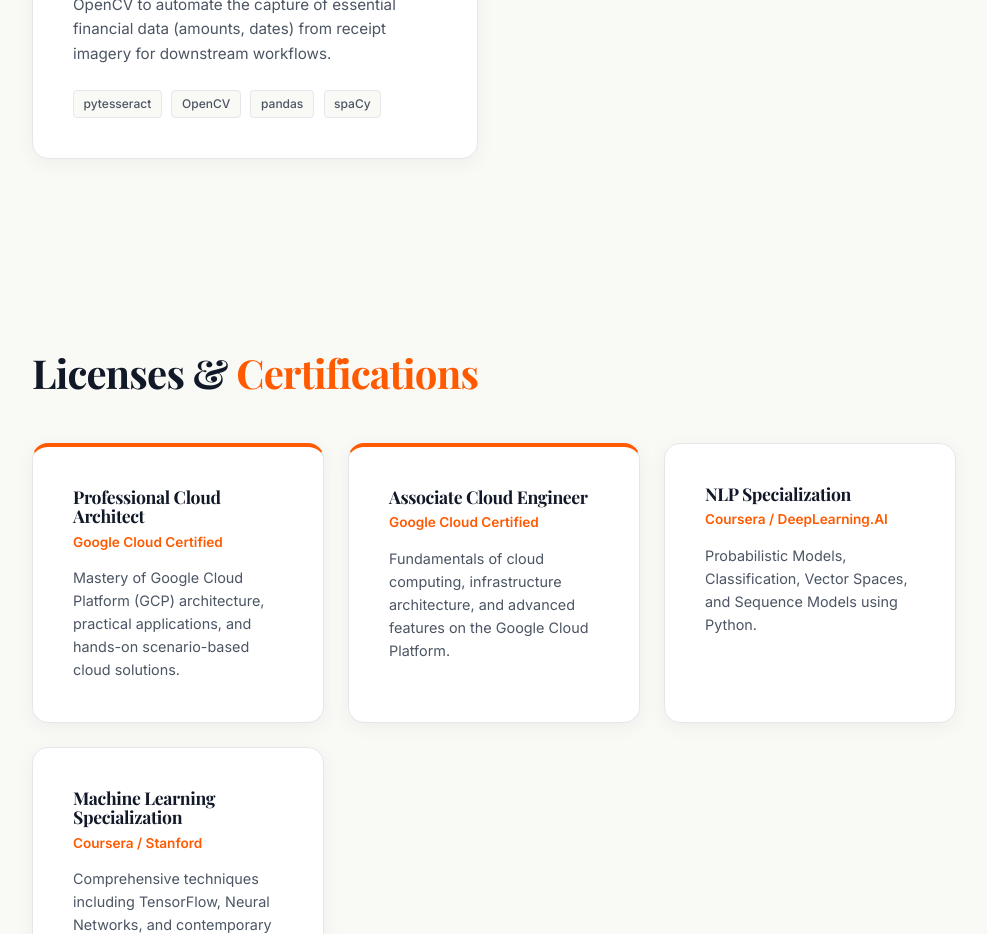
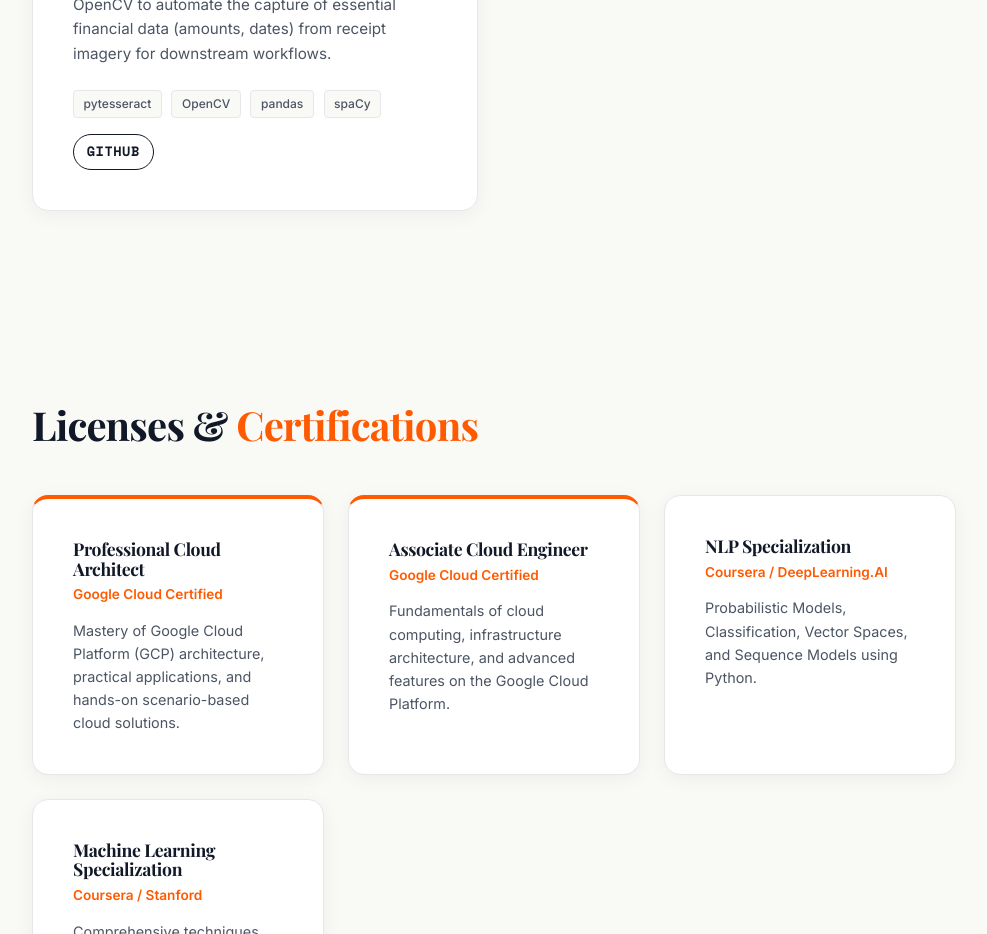
Before and after one commit to KD-joshi/portfolio-site, a React (Vite) app: page / in a window 1280 px wide. Shown: the part 4740-5674 px from the top of the page, without its empty margins (276-1263 px from the left). Built offline with nearby package versions, Linux system fonts and the light colour scheme.

Commit message:
Add GitHub link to OCR Engine for Receipts project

```diff
--- a/src/App.jsx
+++ b/src/App.jsx
@@ -289,6 +289,9 @@ function App() {
                 <span className="tag-small">pandas</span>
                 <span className="tag-small">spaCy</span>
               </div>
+              <div className="project-links" style={{ marginTop: '1rem', display: 'flex', gap: '0.8rem' }}>
+                <a href="https://github.com/KD-joshi/OCR-using-NLP-and-Open-CV-for-Receipts" target="_blank" rel="noopener noreferrer" className="btn btn-secondary" style={{ padding: '0.4rem 0.8rem', fontSize: '0.85rem' }}>GitHub</a>
+              </div>
             </article>
 
           </div>
```
